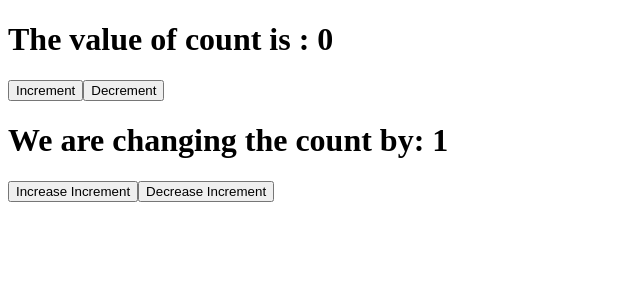
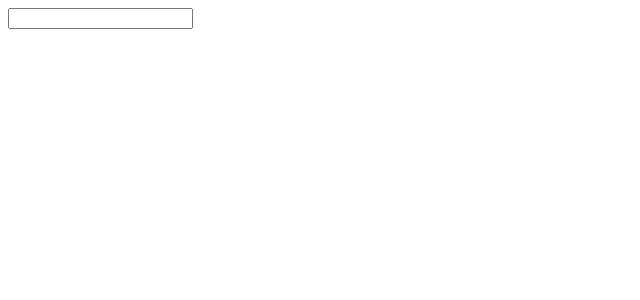
Before and after one commit to waseemriyazz/react-tut, a React (Vite) app in the folder vite-project/: page / in a window 1280 px wide. Shown: the top 300 px of the page, without its empty margins (0-640 px from the left). Built offline with nearby package versions, Linux system fonts and the light colour scheme.

Commit message:
handling user input in react

```diff
--- a/vite-project/src/App.jsx
+++ b/vite-project/src/App.jsx
@@ -1,4 +1,5 @@
 import Counter from "./components/Counter.jsx";
+import Form from "./components/Form.jsx";
 import Message from "./components/Message.jsx";
 function App() {
   const person = {
@@ -8,7 +9,7 @@
   };
   return (
     <div className="App">
-      <Counter />
+      <Form />
     </div>
   );
 }
--- /dev/null
+++ b/vite-project/src/components/Form.jsx
@@ -0,0 +1,16 @@
+import { useState } from "react";
+
+export default function Form() {
+  const [name, setName] = useState("");
+  return (
+    <div>
+      <form>
+        <input
+          onChange={(e) => setName(e.target.value)}
+          type="text"
+          value={name}
+        />
+      </form>
+    </div>
+  );
+}
```
